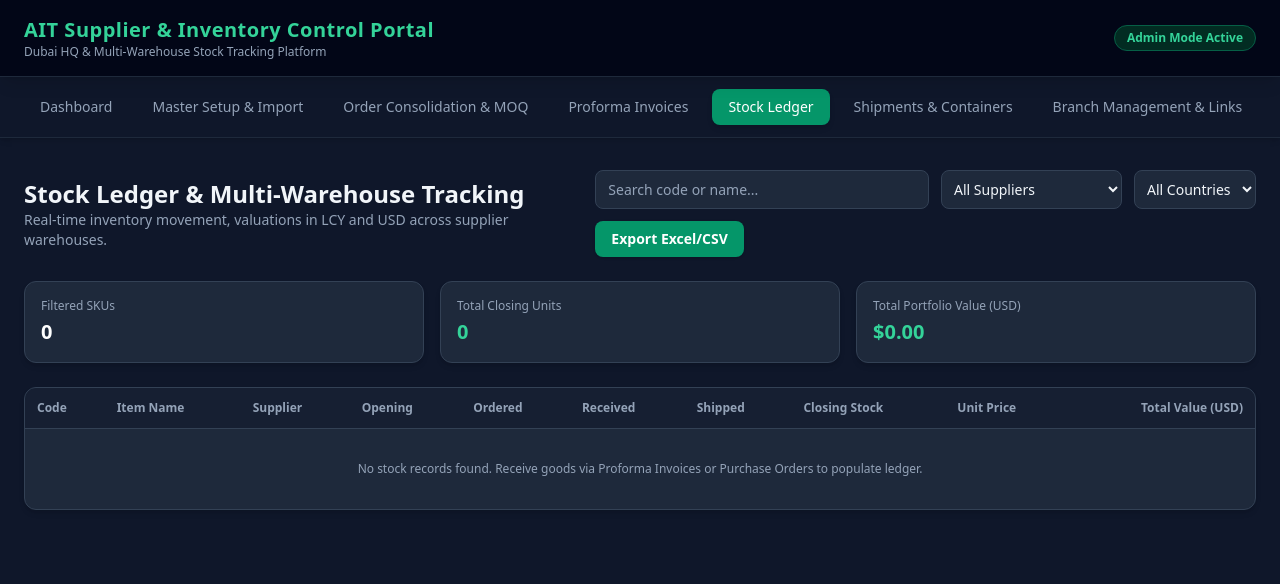
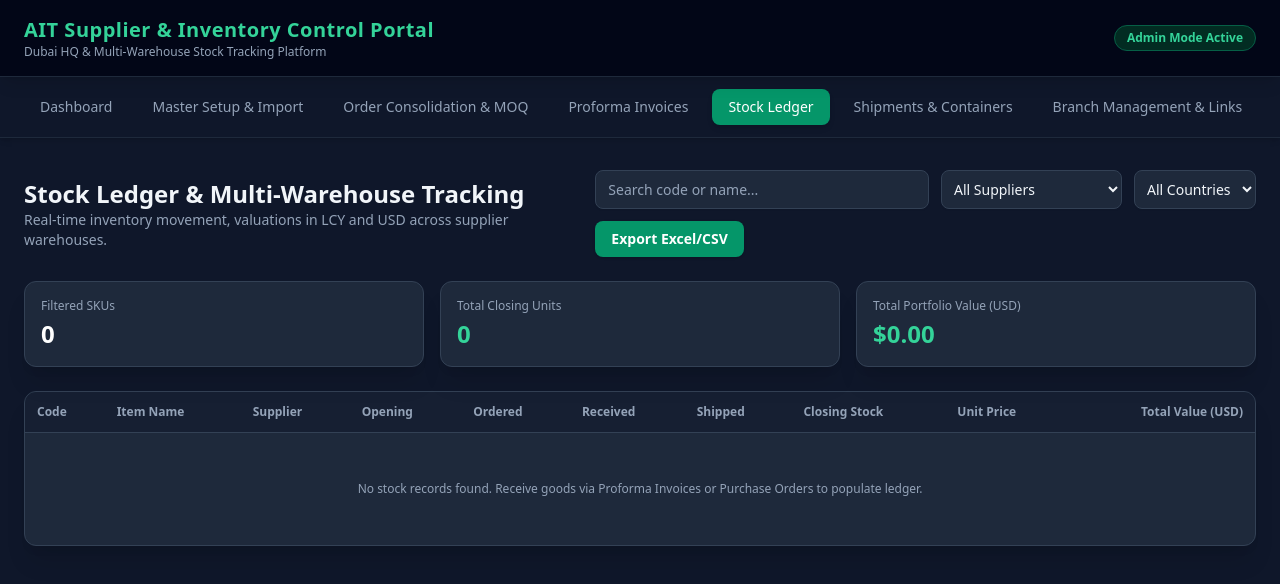
Before and after one commit to abdulrehmanmaisongalaxy/AIT-Stock-Tracker-at-Supplier-Warehouse, a React (Vite) app: page / in a window 1280 px wide. Both pictures are taken after a click on the button "Stock Ledger". Shown: the top 584 px of the page. Built offline with nearby package versions, Linux system fonts and the light colour scheme.

Commit message:
StockLedger.jsx

```diff
--- a/src/components/StockLedger.jsx
+++ b/src/components/StockLedger.jsx
@@ -53,12 +53,12 @@ export default function StockLedger({ stockLedger = [], suppliers = [] }) {
             placeholder="Search code or name..."
             value={searchTerm}
             onChange={e => setSearchTerm(e.target.value)}
-            className="bg-slate-800 border border-slate-700 px-3 py-2 rounded-lg text-sm text-slate-100 placeholder-slate-400 focus:border-emerald-500 focus:outline-none flex-1 md:w-48"
+            className="bg-slate-800 border border-slate-700 px-3 py-2 rounded-lg text-sm text-slate-100 placeholder-slate-400 focus:border-emerald-500 focus:outline-none flex-1 md:w-48 shadow-sm"
           />
           <select
             value={selectedSupplier}
             onChange={e => setSelectedSupplier(e.target.value)}
-            className="bg-slate-800 border border-slate-700 p-2 rounded-lg text-sm text-slate-100 focus:border-emerald-500 focus:outline-none"
+            className="bg-slate-800 border border-slate-700 p-2 rounded-lg text-sm text-slate-100 focus:border-emerald-500 focus:outline-none cursor-pointer shadow-sm"
           >
             <option value="All">All Suppliers</option>
             {suppliers.map(s => <option key={s.code || s.name} value={s.name}>{s.name}</option>)}
@@ -66,14 +66,14 @@ export default function StockLedger({ stockLedger = [], suppliers = [] }) {
           <select
             value={selectedCountry}
             onChange={e => setSelectedCountry(e.target.value)}
-            className="bg-slate-800 border border-slate-700 p-2 rounded-lg text-sm text-slate-100 focus:border-emerald-500 focus:outline-none"
+            className="bg-slate-800 border border-slate-700 p-2 rounded-lg text-sm text-slate-100 focus:border-emerald-500 focus:outline-none cursor-pointer shadow-sm"
           >
             <option value="All">All Countries</option>
             {availableCountries.map(c => <option key={c} value={c}>{c}</option>)}
           </select>
           <button
             onClick={exportToCSV}
-            className="bg-emerald-600 hover:bg-emerald-500 text-sm px-4 py-2 rounded-lg font-semibold shadow transition-colors text-white"
+            className="bg-emerald-600 hover:bg-emerald-500 text-sm px-4 py-2 rounded-lg font-semibold shadow transition-colors text-white cursor-pointer"
           >
             Export Excel/CSV
           </button>
@@ -82,21 +82,21 @@ export default function StockLedger({ stockLedger = [], suppliers = [] }) {
 
       {/* KPI Summary Cards */}
       <div className="grid grid-cols-1 sm:grid-cols-3 gap-4">
-        <div className="bg-slate-800 border border-slate-700 rounded-xl p-4 shadow-md">
+        <div className="bg-slate-800 border border-slate-700 rounded-xl p-4 shadow-xl">
           <p className="text-xs text-slate-400 font-medium">Filtered SKUs</p>
-          <p className="text-xl font-bold text-white mt-1">{totalItemsCount}</p>
+          <p className="text-2xl font-bold text-white mt-1">{totalItemsCount}</p>
         </div>
-        <div className="bg-slate-800 border border-slate-700 rounded-xl p-4 shadow-md">
+        <div className="bg-slate-800 border border-slate-700 rounded-xl p-4 shadow-xl">
           <p className="text-xs text-slate-400 font-medium">Total Closing Units</p>
-          <p className="text-xl font-bold text-emerald-400 mt-1">{totalUnitsInStock.toLocaleString()}</p>
+          <p className="text-2xl font-bold text-emerald-400 mt-1">{totalUnitsInStock.toLocaleString()}</p>
         </div>
-        <div className="bg-slate-800 border border-slate-700 rounded-xl p-4 shadow-md">
+        <div className="bg-slate-800 border border-slate-700 rounded-xl p-4 shadow-xl">
           <p className="text-xs text-slate-400 font-medium">Total Portfolio Value (USD)</p>
-          <p className="text-xl font-bold text-emerald-400 mt-1">${totalPortfolioUSD.toLocaleString(undefined, { minimumFractionDigits: 2, maximumFractionDigits: 2 })}</p>
+          <p className="text-2xl font-bold text-emerald-400 mt-1">${totalPortfolioUSD.toLocaleString(undefined, { minimumFractionDigits: 2, maximumFractionDigits: 2 })}</p>
         </div>
       </div>
 
-      <div className="bg-slate-800 rounded-xl border border-slate-700 overflow-x-auto shadow-md">
+      <div className="bg-slate-800 rounded-xl border border-slate-700 overflow-x-auto shadow-xl">
         <table className="w-full text-left border-collapse text-sm">
           <thead>
             <tr className="border-b border-slate-700 bg-slate-900/50 text-slate-400 text-xs">
@@ -115,7 +115,7 @@ export default function StockLedger({ stockLedger = [], suppliers = [] }) {
           <tbody className="text-xs">
             {filteredLedger.length === 0 ? (
               <tr>
-                <td colSpan="10" className="p-8 text-center text-slate-400">
+                <td colSpan="10" className="p-12 text-center text-slate-400">
                   No stock records found. Receive goods via Proforma Invoices or Purchase Orders to populate ledger.
                 </td>
               </tr>
```
